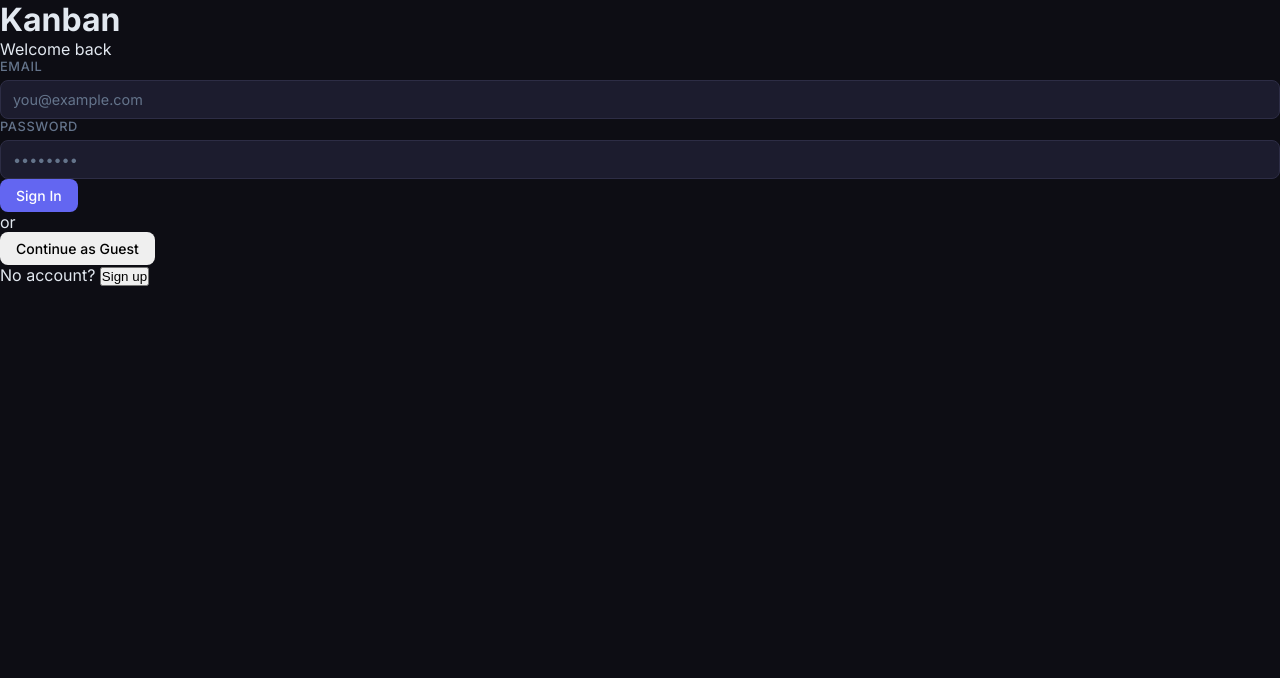
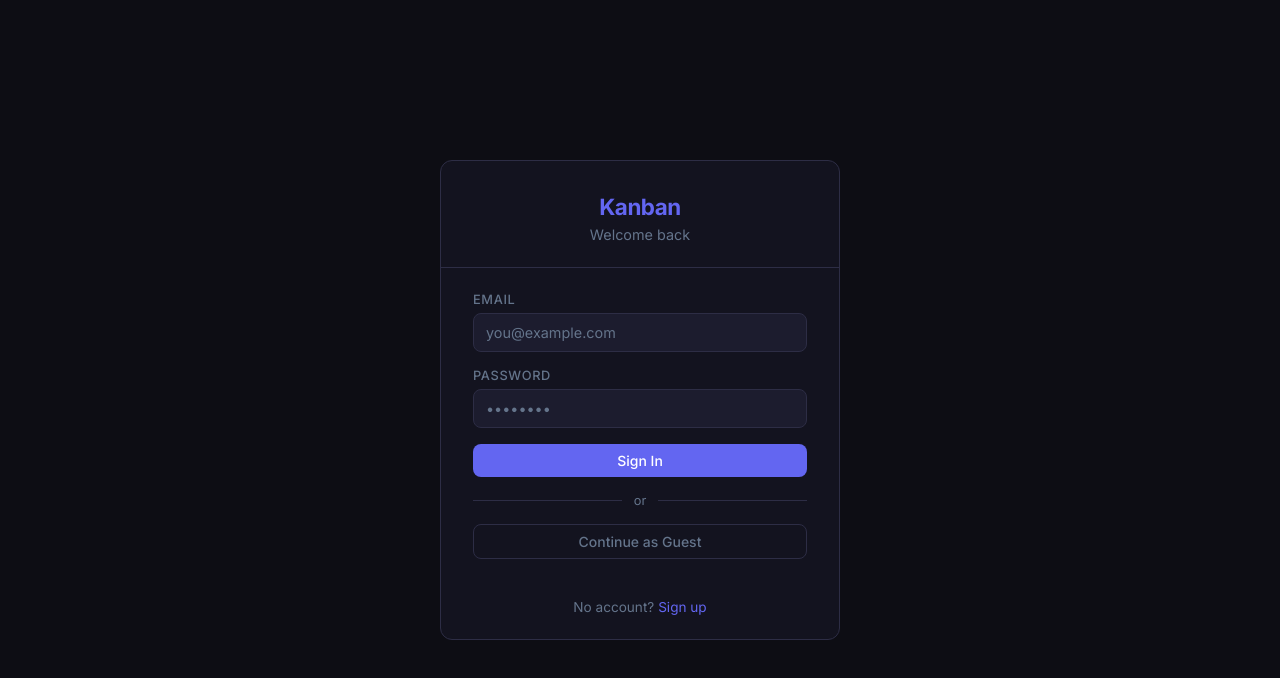
Before and after one commit to sara-zou/Task-Board, a React (Vite) app in the folder frontend/: page / in a window 1280 px wide. Shown: the top 678 px of the page. Built offline with nearby package versions, Linux system fonts and the light colour scheme; no server answers.

Commit message:
added styling for user authentification

```diff
--- a/frontend/src/components/Board/TaskCard.tsx
+++ b/frontend/src/components/Board/TaskCard.tsx
@@ -29,12 +29,12 @@ function getPriorityClass(priority: string) {
 
 function isOverdue(dueDate?: string) {
   if (!dueDate) return false
-  return new Date(dueDate) < new Date()
+  return new Date(dueDate + 'T00:00:00') < new Date()
 }
 
 function isDueSoon(dueDate?: string) {
   if (!dueDate) return false
-  const due = new Date(dueDate)
+  const due = new Date(dueDate + 'T00:00:00')
   const now = new Date()
   const twoDaysFromNow = new Date()
   twoDaysFromNow.setDate(now.getDate() + 2)
@@ -96,7 +96,7 @@ export default function TaskCard({ task, onUpdate, onDelete, onEdit }: TaskCardP
             : ''
         }`}>
           {isOverdue(task.due_date) ? '! Overdue' : ''}{' '}
-          {new Date(task.due_date).toLocaleDateString()}
+          {new Date(task.due_date + 'T00:00:00').toLocaleDateString()}
         </span>
       )}
 
--- a/frontend/src/index.css
+++ b/frontend/src/index.css
@@ -528,3 +528,117 @@ body {
 ::-webkit-scrollbar-track { background: transparent; }
 ::-webkit-scrollbar-thumb { background: var(--border); border-radius: 999px; }
 ::-webkit-scrollbar-thumb:hover { background: var(--text-muted); }
+
+/* Sign in page */
+.auth-container {
+  min-height: 100vh;
+  display: flex;
+  align-items: center;
+  justify-content: center;
+  padding: 16px;
+  background: var(--bg);
+}
+
+.auth-card {
+  width: 100%;
+  max-width: 400px;
+  background: var(--surface);
+  border: 1px solid var(--border);
+  border-radius: var(--radius);
+  overflow: hidden;
+}
+
+.auth-header {
+  padding: 32px 32px 24px;
+  border-bottom: 1px solid var(--border);
+  text-align: center;
+}
+
+.auth-logo {
+  font-size: 1.4rem;
+  font-weight: 700;
+  color: var(--accent);
+  letter-spacing: -0.02em;
+  margin-bottom: 6px;
+}
+
+.auth-subtitle {
+  font-size: 0.9rem;
+  color: var(--text-muted);
+}
+
+.auth-body {
+  padding: 24px 32px;
+  display: flex;
+  flex-direction: column;
+  gap: 16px;
+}
+
+.auth-error {
+  font-size: 0.85rem;
+  color: var(--priority-high);
+  background: rgba(248,113,113,0.1);
+  border: 1px solid rgba(248,113,113,0.2);
+  padding: 8px 12px;
+  border-radius: var(--radius-sm);
+}
+
+.auth-divider {
+  display: flex;
+  align-items: center;
+  gap: 12px;
+  color: var(--text-muted);
+  font-size: 0.8rem;
+}
+
+.auth-divider::before,
+.auth-divider::after {
+  content: '';
+  flex: 1;
+  height: 1px;
+  background: var(--border);
+}
+
+.auth-footer {
+  padding: 16px 32px 24px;
+  text-align: center;
+  font-size: 0.85rem;
+  color: var(--text-muted);
+}
+
+.auth-switch {
+  background: none;
+  border: none;
+  color: var(--accent);
+  cursor: pointer;
+  font-size: 0.85rem;
+  font-family: var(--font);
+  padding: 0;
+}
+
+.auth-switch:hover {
+  text-decoration: underline;
+}
+
+.btn--full {
+  width: 100%;
+  justify-content: center;
+}
+
+.btn--ghost {
+  background: transparent;
+  color: var(--text-muted);
+  border: 1px solid var(--border);
+  font-family: var(--font);
+  font-size: 0.875rem;
+  font-weight: 500;
+  padding: 8px 16px;
+  border-radius: var(--radius-sm);
+  cursor: pointer;
+  transition: color var(--transition), border-color var(--transition);
+}
+
+.btn--ghost:hover {
+  color: var(--text);
+  border-color: var(--text-muted);
+}
```
